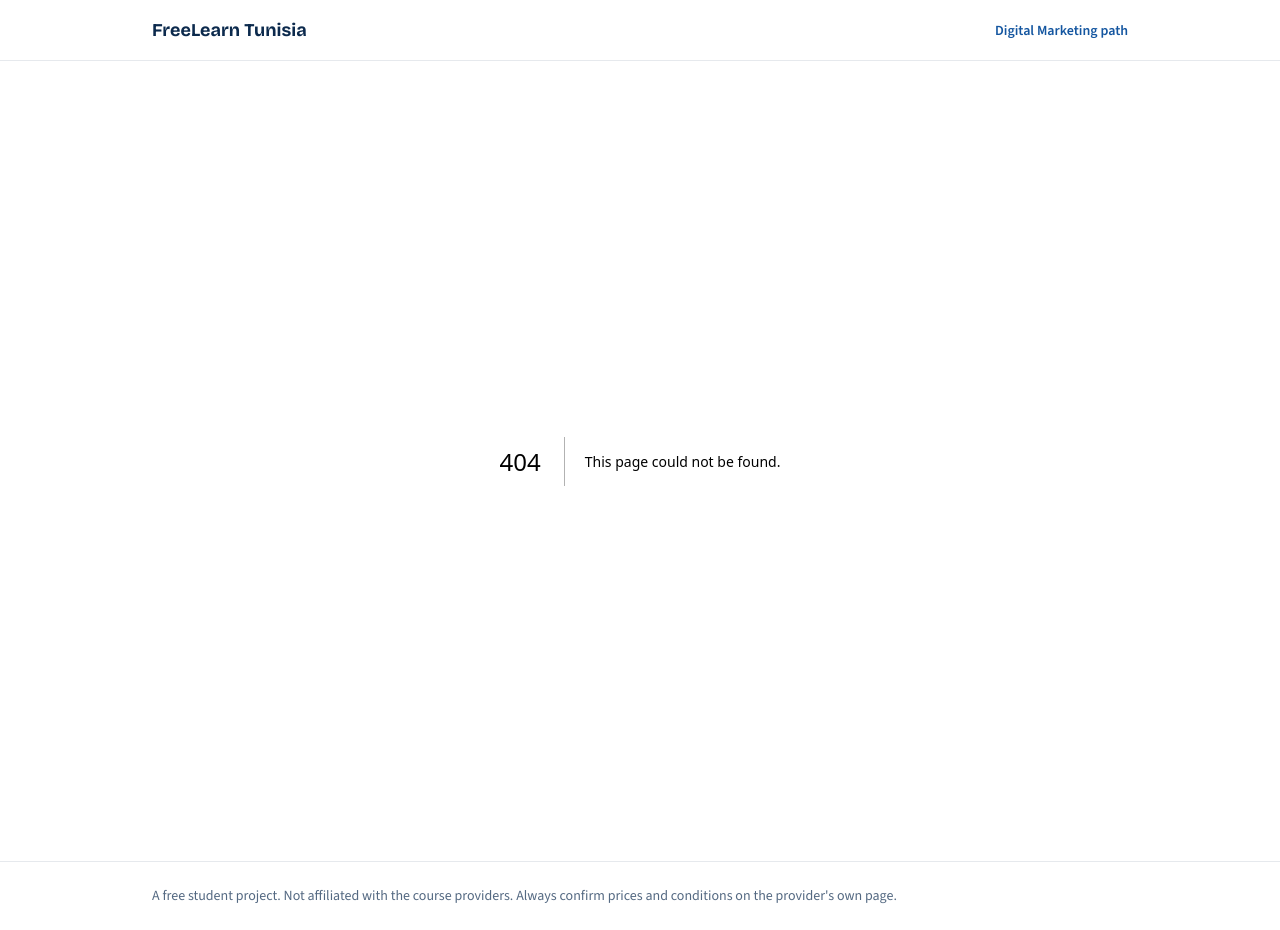
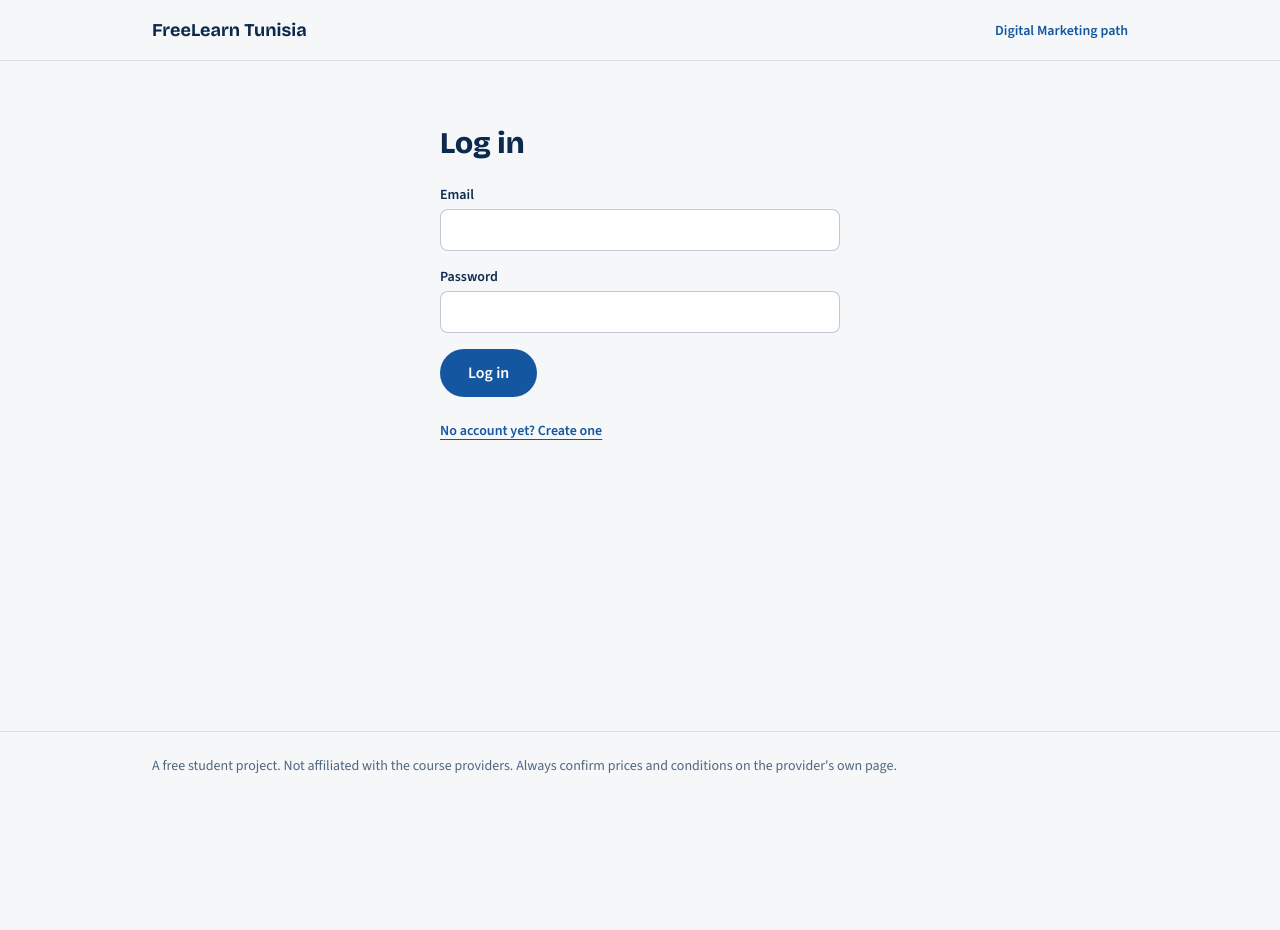
Before and after one commit to rayenalyatimi-mac/freelearn-tunisia, a Next.js app: page /account in a window 1280 px wide. Before the commit this address had no page. After the commit the page ends 800 px from the top, so only its background shows below. Built offline with nearby package versions, Linux system fonts and the light colour scheme; no server answers.

Commit message:
Add sign-up and login page

```diff
--- /dev/null
+++ b/src/app/account/page.tsx
@@ -0,0 +1,232 @@
+"use client";
+
+import { useEffect, useState } from "react";
+import type { User } from "@supabase/supabase-js";
+import { createClient } from "@/lib/supabase/client";
+
+// Same rule as the database: 3 to 20 letters, numbers, _ or -
+const NICKNAME_RULE = /^[A-Za-z0-9_-]{3,20}$/;
+
+export default function AccountPage() {
+  const [supabase] = useState(() => createClient());
+  const [user, setUser] = useState<User | null>(null);
+  const [nickname, setNickname] = useState<string | null>(null);
+  const [loading, setLoading] = useState(true);
+  const [mode, setMode] = useState<"login" | "signup">("login");
+  const [email, setEmail] = useState("");
+  const [password, setPassword] = useState("");
+  const [newNickname, setNewNickname] = useState("");
+  const [agreed, setAgreed] = useState(false);
+  const [message, setMessage] = useState("");
+  const [busy, setBusy] = useState(false);
+
+  // Know who is logged in, and react when they log in or out
+  useEffect(() => {
+    supabase.auth.getUser().then(({ data }) => {
+      setUser(data.user);
+      setLoading(false);
+    });
+    const { data: listener } = supabase.auth.onAuthStateChange((_event, session) => {
+      setUser(session?.user ?? null);
+    });
+    return () => listener.subscription.unsubscribe();
+  }, [supabase]);
+
+  // Load the nickname of the logged-in student
+  useEffect(() => {
+    if (!user) {
+      setNickname(null);
+      return;
+    }
+    supabase
+      .from("profiles")
+      .select("nickname")
+      .eq("id", user.id)
+      .single()
+      .then(({ data }) => setNickname(data?.nickname ?? null));
+  }, [user, supabase]);
+
+  async function handleSignUp(e: React.FormEvent) {
+    e.preventDefault();
+    setMessage("");
+    if (!NICKNAME_RULE.test(newNickname)) {
+      setMessage("Nickname: 3 to 20 characters, using letters, numbers, _ or - only.");
+      return;
+    }
+    if (password.length < 8) {
+      setMessage("Password: at least 8 characters.");
+      return;
+    }
+    if (!agreed) {
+      setMessage("Please tick the box to confirm you have read the notice.");
+      return;
+    }
+    setBusy(true);
+    const { data, error } = await supabase.auth.signUp({
+      email: email.trim(),
+      password,
+      options: { data: { nickname: newNickname } },
+    });
+    setBusy(false);
+    if (error) {
+      if (error.message.toLowerCase().includes("database error")) {
+        setMessage("That nickname is probably already taken. Please try another one.");
+      } else if (error.message.toLowerCase().includes("already registered")) {
+        setMessage("This email already has an account. Try logging in.");
+      } else {
+        setMessage(error.message);
+      }
+      return;
+    }
+    if (!data.session) {
+      setMessage("Account created, but email confirmation is still switched on in Supabase. Tell the site owner.");
+    }
+  }
+
+  async function handleLogin(e: React.FormEvent) {
+    e.preventDefault();
+    setMessage("");
+    setBusy(true);
+    const { error } = await supabase.auth.signInWithPassword({
+      email: email.trim(),
+      password,
+    });
+    setBusy(false);
+    if (error) {
+      setMessage("Wrong email or password.");
+    }
+  }
+
+  async function handleLogout() {
+    await supabase.auth.signOut();
+    setPassword("");
+    setMessage("");
+  }
+
+  if (loading) {
+    return <main className="mx-auto max-w-md px-6 py-16">Loading...</main>;
+  }
+
+  if (user) {
+    return (
+      <main className="mx-auto max-w-md px-6 py-16">
+        <h1 className="font-display text-3xl font-extrabold">Your account</h1>
+        <p className="mt-4">
+          You are logged in as <strong>{nickname ?? "..."}</strong>.
+        </p>
+        <button
+          type="button"
+          onClick={handleLogout}
+          className="mt-6 rounded-full border-2 border-sea px-6 py-2 text-sm font-semibold text-sea hover:bg-sea hover:text-white"
+        >
+          Log out
+        </button>
+      </main>
+    );
+  }
+
+  const inputClass =
+    "mt-1 w-full rounded-lg border border-deep/25 bg-white px-3 py-2";
+
+  return (
+    <main className="mx-auto max-w-md px-6 py-16">
+      <h1 className="font-display text-3xl font-extrabold">
+        {mode === "login" ? "Log in" : "Create your account"}
+      </h1>
+
+      <form
+        onSubmit={mode === "login" ? handleLogin : handleSignUp}
+        className="mt-6 space-y-4"
+      >
+        {mode === "signup" && (
+          <div>
+            <label htmlFor="nickname" className="block text-sm font-semibold">
+              Nickname (shown on the leaderboard if you choose to join it)
+            </label>
+            <input
+              id="nickname"
+              value={newNickname}
+              onChange={(e) => setNewNickname(e.target.value)}
+              className={inputClass}
+              autoComplete="nickname"
+            />
+          </div>
+        )}
+
+        <div>
+          <label htmlFor="email" className="block text-sm font-semibold">
+            Email
+          </label>
+          <input
+            id="email"
+            type="email"
+            value={email}
+            onChange={(e) => setEmail(e.target.value)}
+            className={inputClass}
+            autoComplete="email"
+            required
+          />
+        </div>
+
+        <div>
+          <label htmlFor="password" className="block text-sm font-semibold">
+            Password
+          </label>
+          <input
+            id="password"
+            type="password"
+            value={password}
+            onChange={(e) => setPassword(e.target.value)}
+            className={inputClass}
+            autoComplete={mode === "login" ? "current-password" : "new-password"}
+            required
+          />
+        </div>
+
+        {mode === "signup" && (
+          <div className="rounded-2xl bg-sand/60 p-4 text-sm">
+            <p>
+              We store your email, your nickname and your course progress.
+              Your email is never shown to other students. The leaderboard is
+              off unless you turn it on. For now, a forgotten password cannot
+              be reset, so choose one you will remember and do not reuse a
+              password from another site.
+            </p>
+            <label className="mt-3 flex items-start gap-2">
+              <input
+                type="checkbox"
+                checked={agreed}
+                onChange={(e) => setAgreed(e.target.checked)}
+                className="mt-1"
+              />
+              <span>I have read this notice.</span>
+            </label>
+          </div>
+        )}
+
+        {message && <p className="text-sm font-semibold text-red-700">{message}</p>}
+
+        <button
+          type="submit"
+          disabled={busy}
+          className="rounded-full bg-sea px-7 py-3 font-semibold text-white hover:bg-deep disabled:opacity-60"
+        >
+          {busy ? "Please wait..." : mode === "login" ? "Log in" : "Create account"}
+        </button>
+      </form>
+
+      <button
+        type="button"
+        onClick={() => {
+          setMode(mode === "login" ? "signup" : "login");
+          setMessage("");
+        }}
+        className="mt-6 text-sm font-semibold text-sea underline underline-offset-4"
+      >
+        {mode === "login"
+          ? "No account yet? Create one"
+          : "Already have an account? Log in"}
+      </button>
+    </main>
+  );
+}
```
